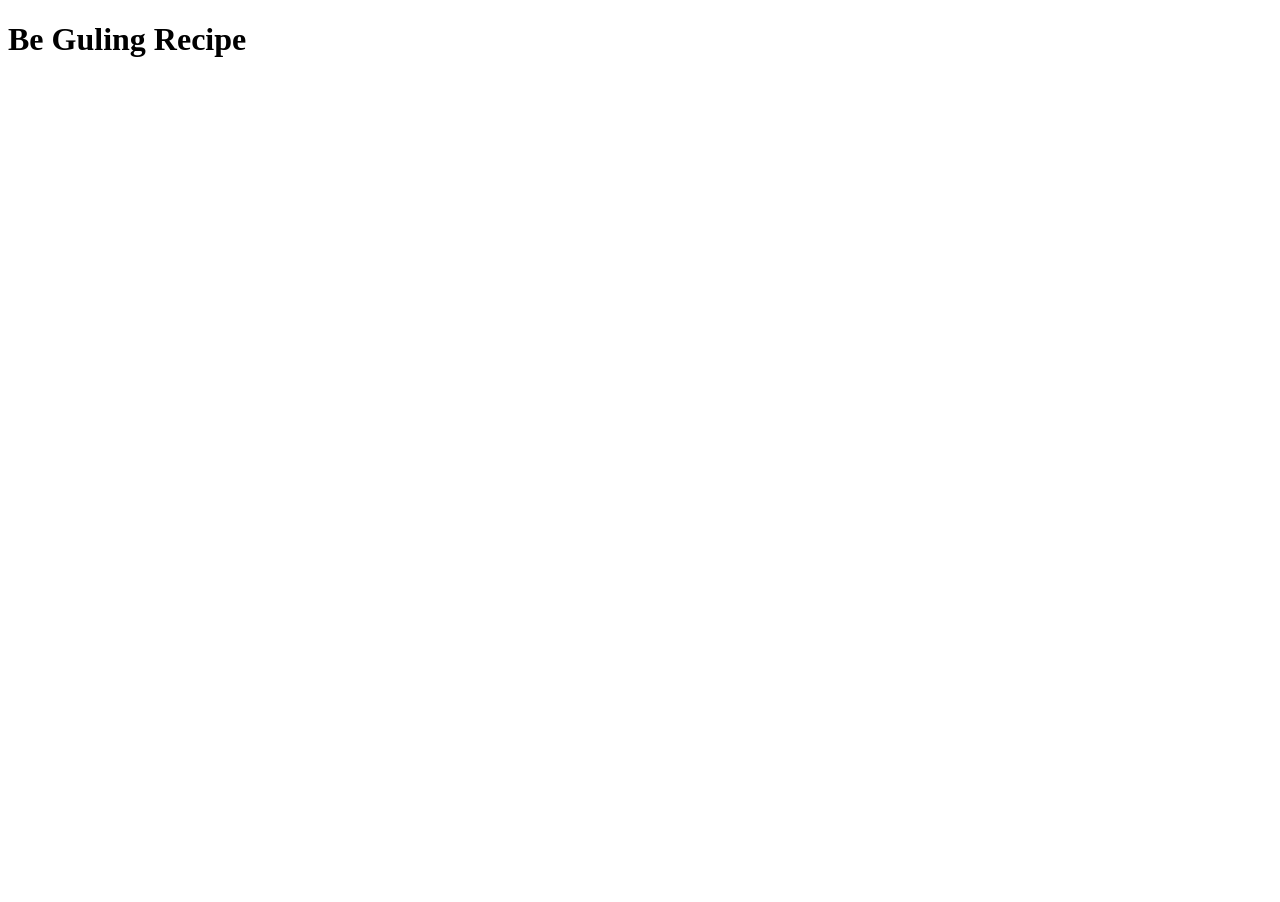
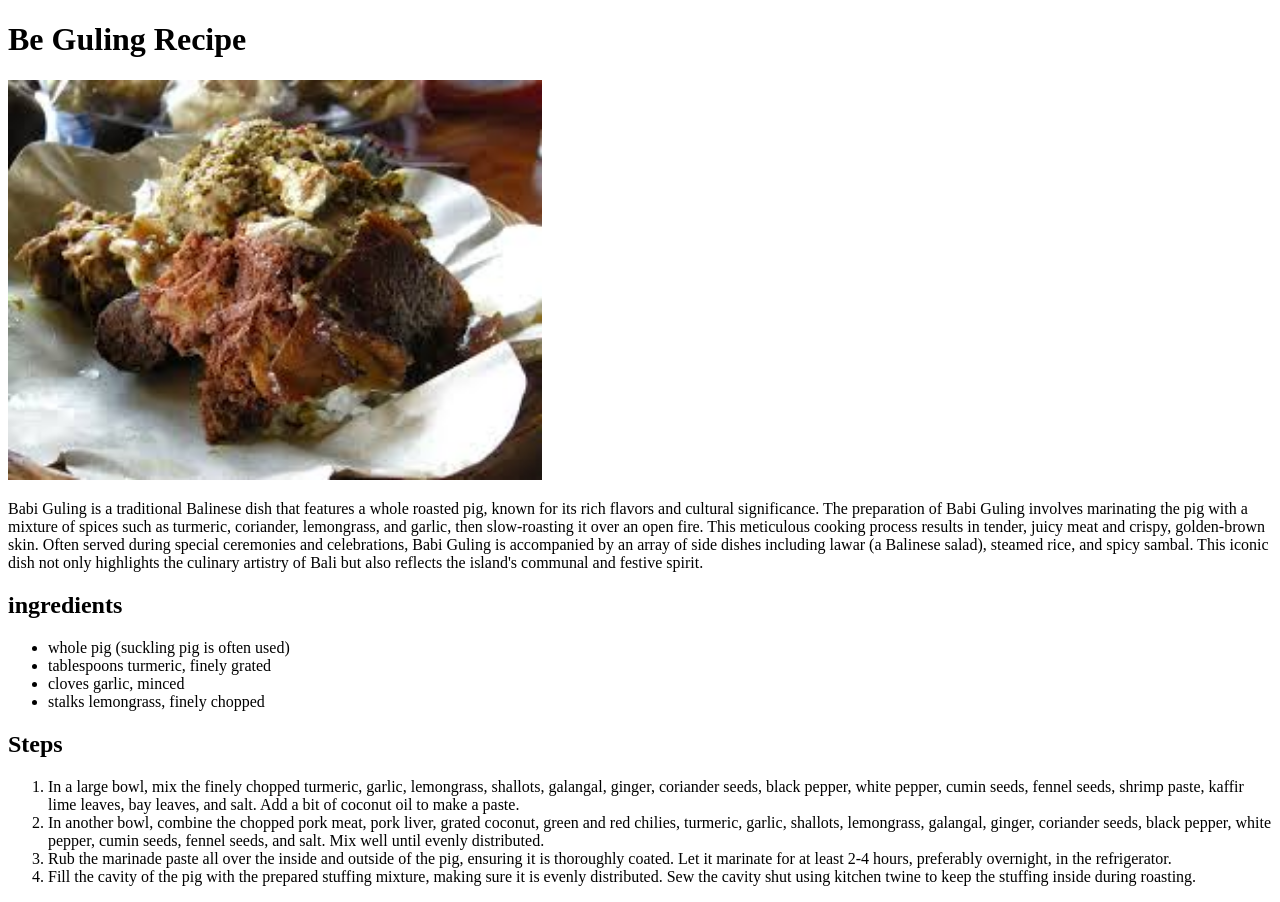
Before and after one commit to Raiaaa17/odin-recipes, a plain HTML site: page recipes/begul.html in a window 1280 px wide. Before the commit the page ends 800 px from the top, so only its background shows below. Drawn offline with Linux system fonts and the light colour scheme.

Commit message:
Add recipes directory and begul.html content
begul.html content:
 - image
 - description
 - ingridients
 - steps

```diff
--- a/recipes/begul.html
+++ b/recipes/begul.html
@@ -7,5 +7,21 @@
 </head>
 <body>
     <h1>Be Guling Recipe</h1>
+    <img src="../images/begul.jpeg" alt="babi guling images" height="400">
+    <p>Babi Guling is a traditional Balinese dish that features a whole roasted pig, known for its rich flavors and cultural significance. The preparation of Babi Guling involves marinating the pig with a mixture of spices such as turmeric, coriander, lemongrass, and garlic, then slow-roasting it over an open fire. This meticulous cooking process results in tender, juicy meat and crispy, golden-brown skin. Often served during special ceremonies and celebrations, Babi Guling is accompanied by an array of side dishes including lawar (a Balinese salad), steamed rice, and spicy sambal. This iconic dish not only highlights the culinary artistry of Bali but also reflects the island's communal and festive spirit.</p>
+    <h2>ingredients</h2>
+    <ul>
+        <li>whole pig (suckling pig is often used)</li>
+        <li>tablespoons turmeric, finely grated</li>
+        <li>cloves garlic, minced</li>
+        <li>stalks lemongrass, finely chopped</li>
+    </ul>
+    <h2>Steps</h2>
+    <ol>
+        <li>In a large bowl, mix the finely chopped turmeric, garlic, lemongrass, shallots, galangal, ginger, coriander seeds, black pepper, white pepper, cumin seeds, fennel seeds, shrimp paste, kaffir lime leaves, bay leaves, and salt. Add a bit of coconut oil to make a paste.</li>
+        <li>In another bowl, combine the chopped pork meat, pork liver, grated coconut, green and red chilies, turmeric, garlic, shallots, lemongrass, galangal, ginger, coriander seeds, black pepper, white pepper, cumin seeds, fennel seeds, and salt. Mix well until evenly distributed.</li>
+        <li>Rub the marinade paste all over the inside and outside of the pig, ensuring it is thoroughly coated. Let it marinate for at least 2-4 hours, preferably overnight, in the refrigerator.</li>
+        <li>Fill the cavity of the pig with the prepared stuffing mixture, making sure it is evenly distributed. Sew the cavity shut using kitchen twine to keep the stuffing inside during roasting.        </li>
+    </ol>
 </body>
 </html>
```
Also changed, not shown: images/begul.jpeg (added).
